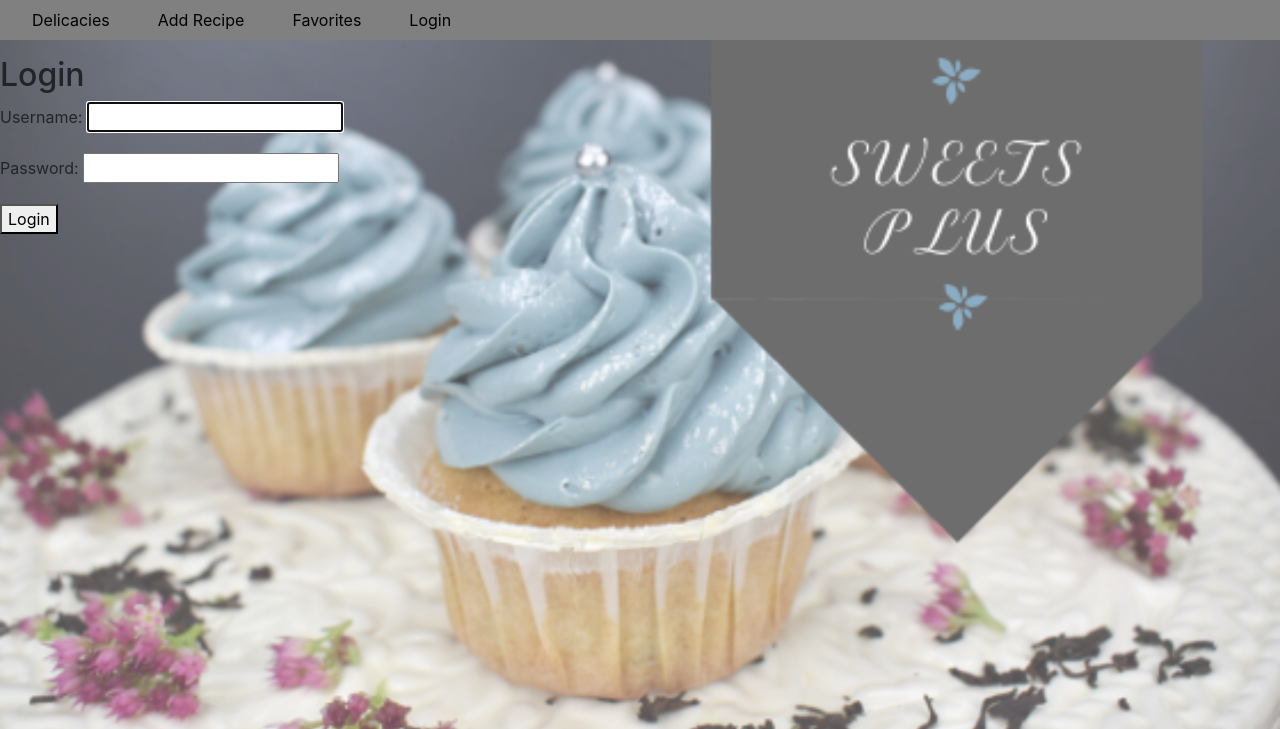
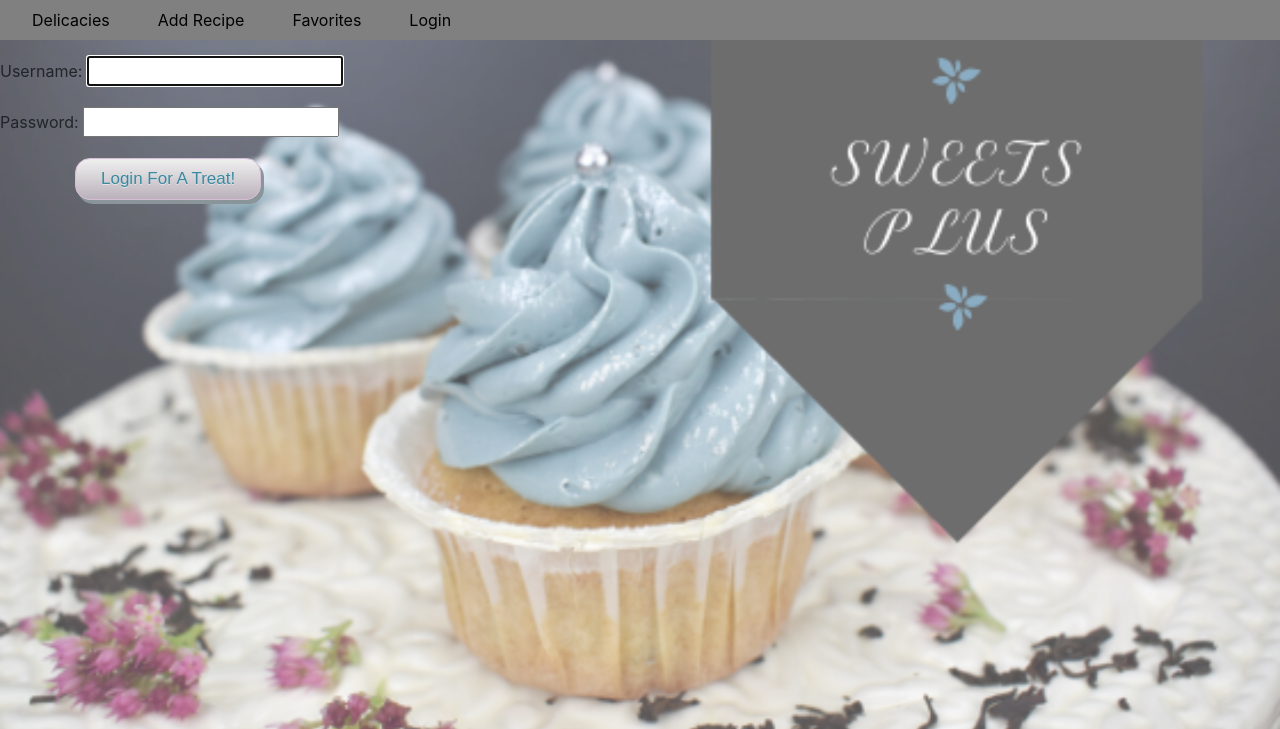
Before and after one commit to mderamus19/sweets-plus-backend-capstone, a Django app: page /login/ in a window 1280 px wide. Shown: the top 729 px of the page. Run offline with Django 3.2, Linux system fonts and the light colour scheme; some libraries are stand-ins or nearby versions.

Commit message:
styled buttons

```diff
--- a/sweetsplusproject/sweetsplusapp/static/styles/category.css
+++ b/sweetsplusproject/sweetsplusapp/static/styles/category.css
@@ -30,7 +30,7 @@ a.food_category {
     align-items: center;
     background: white;
     border: 2px solid black;
-    /* opacity: .6; */
+    opacity: .6;
     width: 300px;
     height: 280px;
     margin-top: 40px;
--- a/sweetsplusproject/sweetsplusapp/static/styles/login.css
+++ b/sweetsplusproject/sweetsplusapp/static/styles/login.css
@@ -5,6 +5,32 @@
     top: 10px;
     z-index:-1;
     opacity: .7;
+
+}
+
+.submit {
+	box-shadow: 3px 4px 0px 0px #899599;
+	background:linear-gradient(to bottom, #ededed 5%, #bab1ba 100%);
+	background-color:#ededed;
+	border-radius:15px;
+	border:1px solid #d6bcd6;
+	display:inline-block;
+	cursor:pointer;
+	color:#3a8a9e;
+	font-family:Arial;
+	font-size:17px;
+	padding:7px 25px;
+	text-decoration:none;
+	text-shadow:0px 1px 0px #e1e2ed;
+    margin-left: 75px;
+}
+.submit:hover {
+	background:linear-gradient(to bottom, #bab1ba 5%, #ededed 100%);
+	background-color:#bab1ba;
+}
+.submit:active {
+	position:relative;
+    top:1px;
 }
 /* .jumbotron {
     margin-top:10px;
--- a/sweetsplusproject/sweetsplusapp/templates/recipes/form.html
+++ b/sweetsplusproject/sweetsplusapp/templates/recipes/form.html
@@ -59,9 +59,9 @@
 
         {% if recipe.id is not None %}
             <input type="hidden" name="actual_method" value="PUT">
-            <input type="submit" value="Update" class="update"/>
+            <input type="submit" value="Update" class="update button"/>
         {% else %}
-            <input type="submit" class="submit" value="Save" />
+            <input type="submit" class="submit button" value="Save" />
         {% endif %}
 
     </form>
--- a/sweetsplusproject/sweetsplusapp/templates/registration/login.html
+++ b/sweetsplusproject/sweetsplusapp/templates/registration/login.html
@@ -6,7 +6,7 @@
 {% endblock %}
 
 {% block content %}
-  <h2>Login</h2>
+  {% comment %} <h2>Login</h2> {% endcomment %}
 {% load static %}
 
   <img src ="{% static 'images/sweets.png' %}" class="login"/>
@@ -14,6 +14,6 @@
   <form method="post">
     {% csrf_token %}
     {{ form.as_p }}
-    <button type="submit">Login</button>
+    <button type="submit" class="submit">Login For A Treat!</button>
   </form>
 {% endblock %}
```
Also changed, not shown: sweetsplusproject/sweetsplusapp/static/styles/recipe.css (+50 -0 lines), sweetsplusproject/sweetsplusapp/templates/categories/detail.html (+4 -4 lines), sweetsplusproject/sweetsplusapp/templates/recipes/detail.html (+9 -4 lines).
